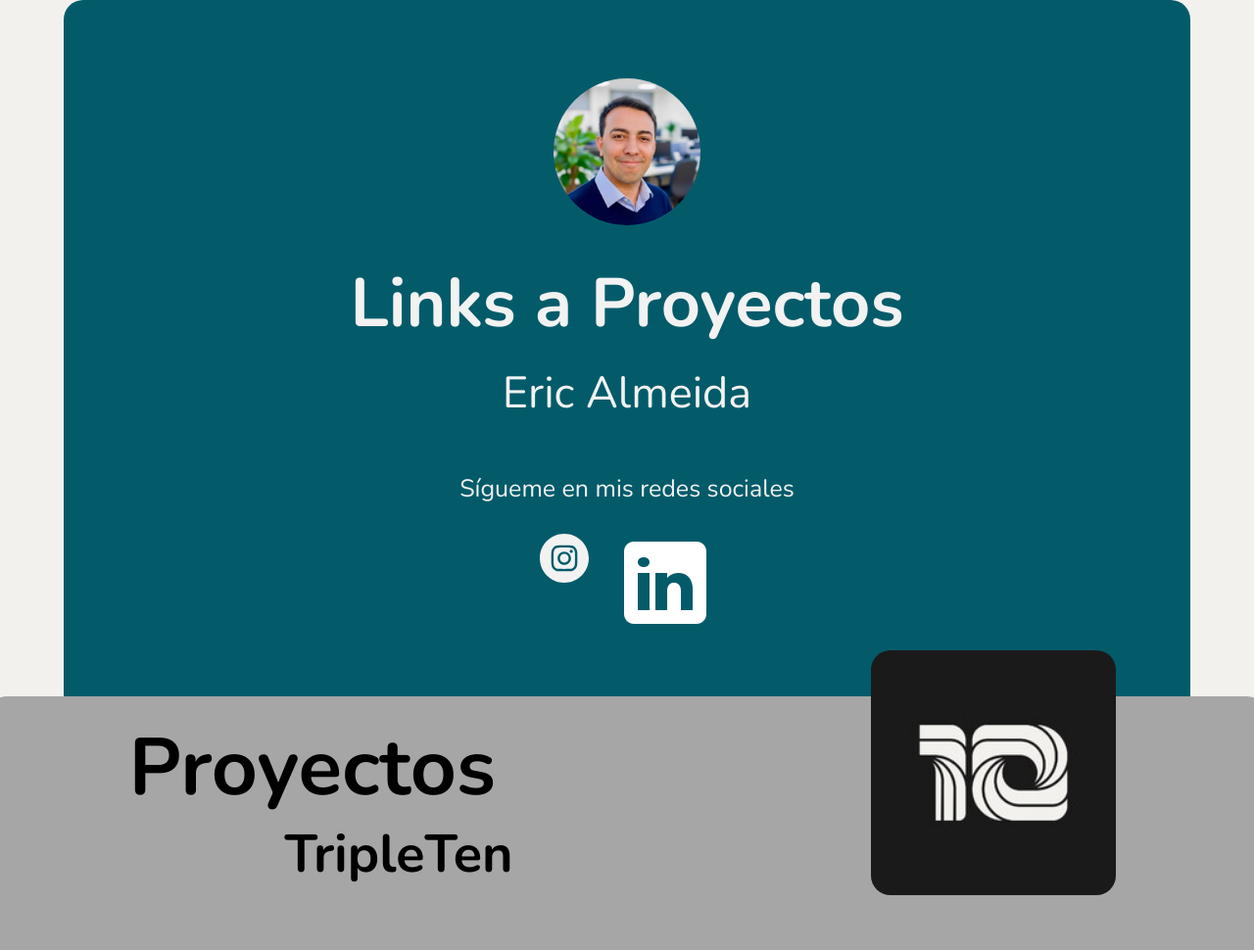
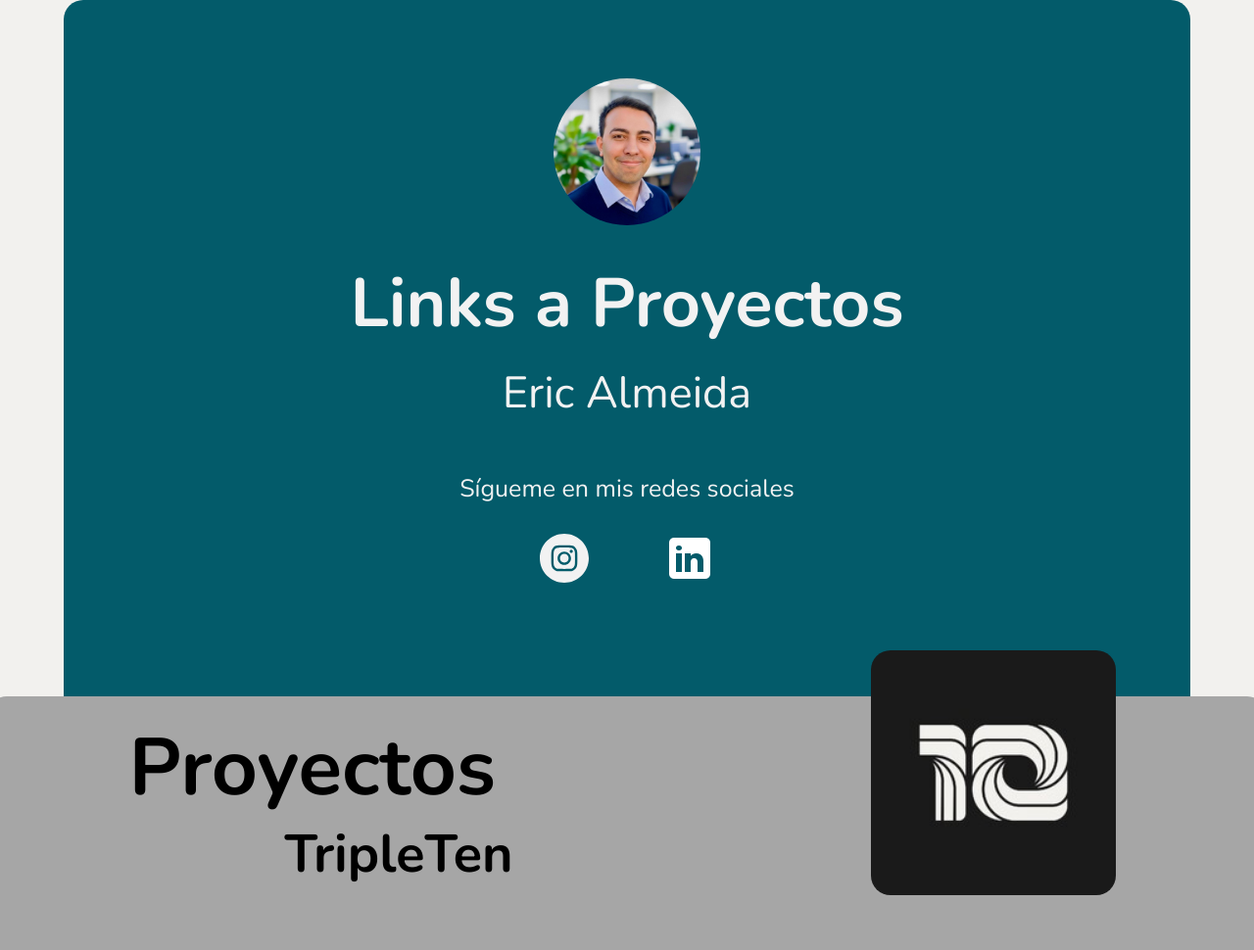
Before and after one commit to ericalal/links_projects_eric_almeida, a plain HTML site: page index.html in a window 1280 px wide. Shown: the top 970 px of the page at 98% size. Drawn offline with Linux system fonts and the light colour scheme.

Commit message:
Se incorpora estilos css para social media

```diff
--- a/blocks/social_media.css
+++ b/blocks/social_media.css
@@ -22,7 +22,17 @@
   justify-content: space-between;
 }
 
+.social_media__logo a {
+  text-decoration: none;
+  display: flex;
+}
+
 .logo-instagram {
   width: 50px;
   height: 50px;
 }
+
+.logo-linkedin {
+  width: 50px;
+  height: 50px;
+}
```
